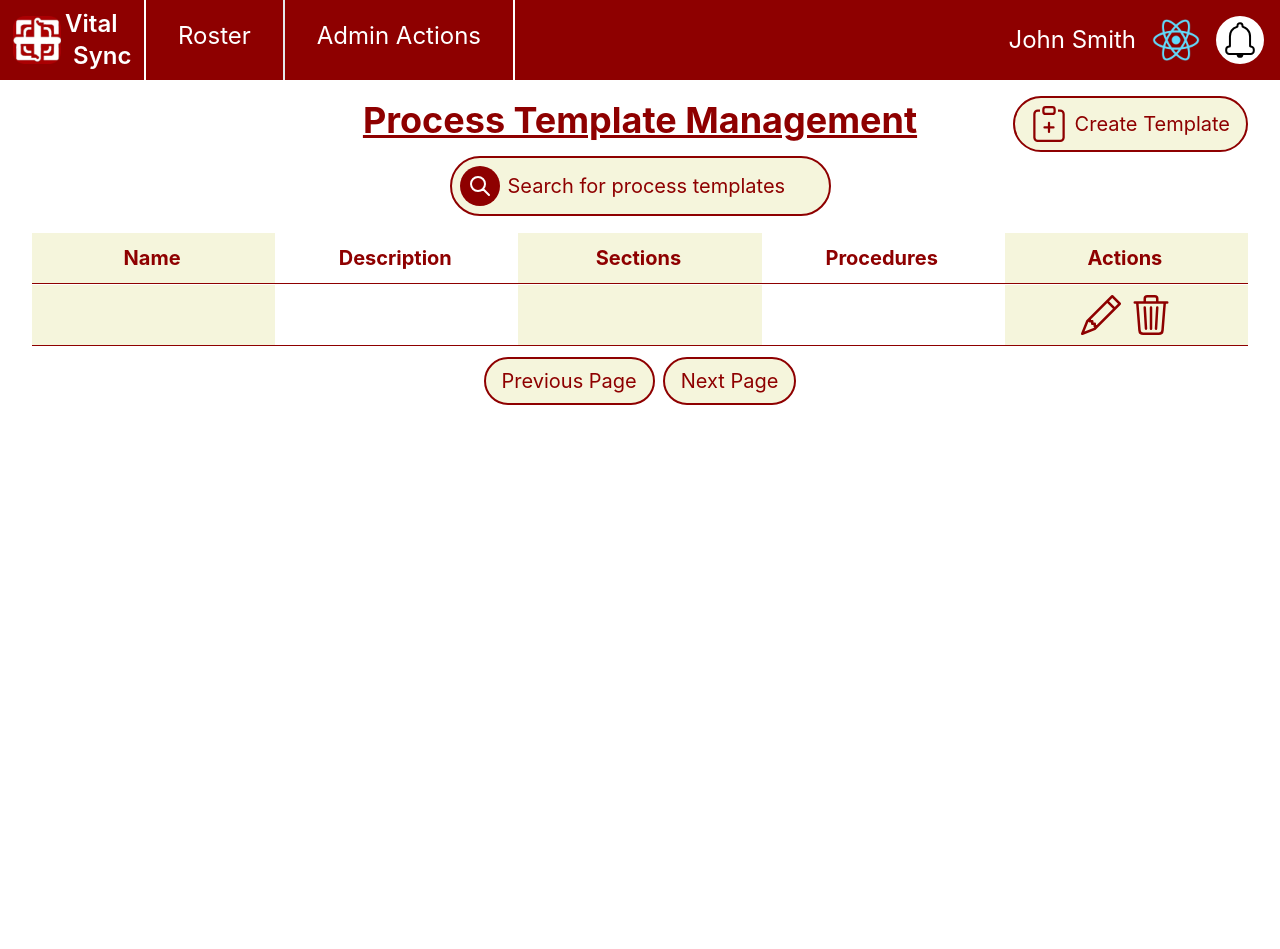
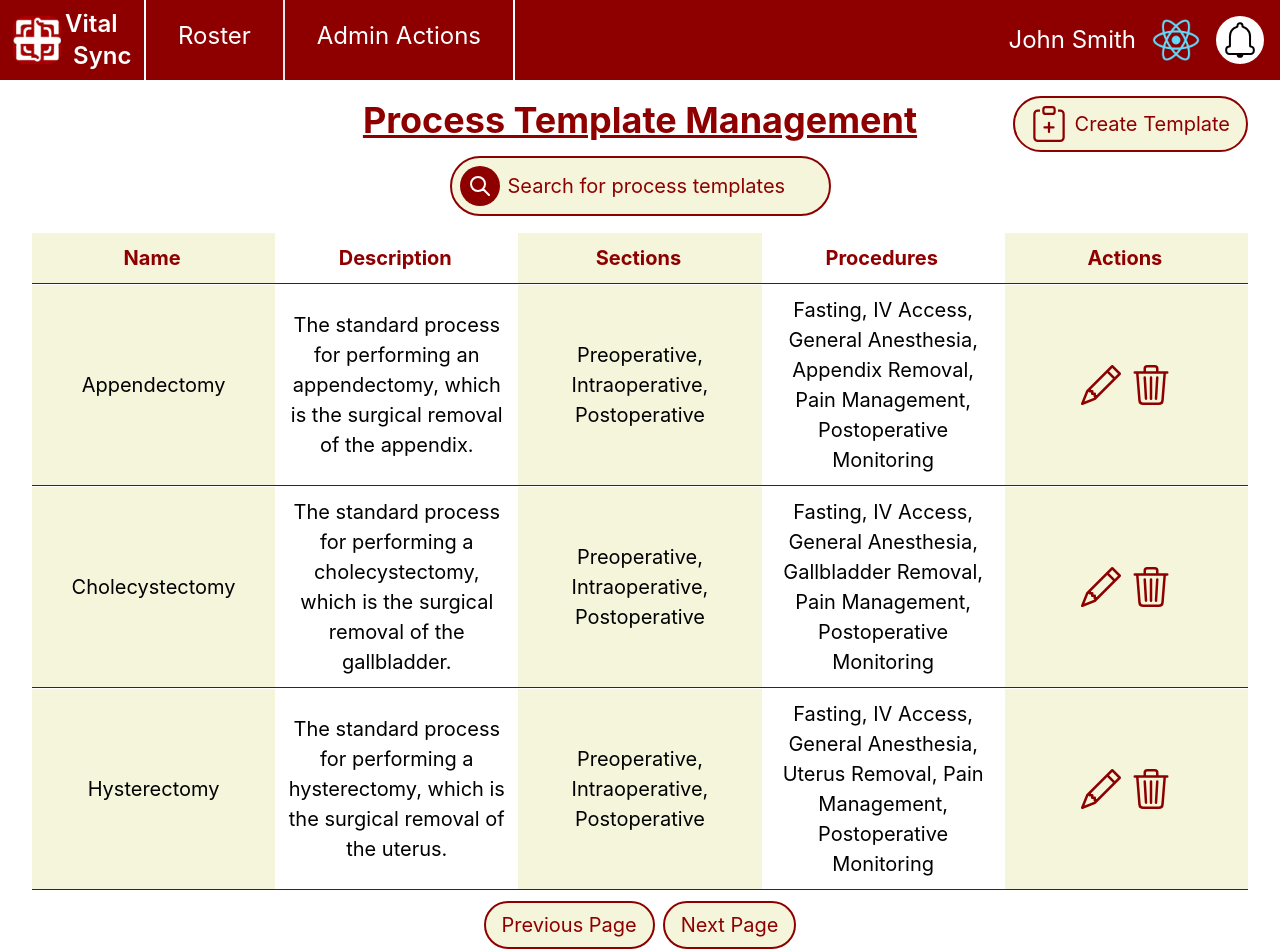
Before and after one commit to furkanagamak/VitalSync, a React (Create React App) app in the folder frontend/: page / in a window 1280 px wide. Before the commit the page ends 800 px from the top, so only its background shows below. Built offline with nearby package versions, Linux system fonts and the light colour scheme.

Commit message:
Added sample process template data.

```diff
--- a/frontend/src/processTemplates.js
+++ b/frontend/src/processTemplates.js
@@ -84,8 +84,41 @@ const ProcessTable = () => {
   const data = React.useMemo(
     () => [
       {
-
-      }
+        name: "Appendectomy",
+        description: "The standard process for performing an appendectomy, which is the surgical removal of the appendix.",
+        sections: "Preoperative, Intraoperative, Postoperative",
+        procedures: "Fasting, IV Access, General Anesthesia, Appendix Removal, Pain Management, Postoperative Monitoring",
+      },
+      {
+        name: "Cholecystectomy",
+        description: "The standard process for performing a cholecystectomy, which is the surgical removal of the gallbladder.",
+        sections: "Preoperative, Intraoperative, Postoperative",
+        procedures: "Fasting, IV Access, General Anesthesia, Gallbladder Removal, Pain Management, Postoperative Monitoring",
+      },
+      {
+        name: "Hysterectomy",
+        description: "The standard process for performing a hysterectomy, which is the surgical removal of the uterus.",
+        sections: "Preoperative, Intraoperative, Postoperative",
+        procedures: "Fasting, IV Access, General Anesthesia, Uterus Removal, Pain Management, Postoperative Monitoring",
+      },
+      {
+        name: "Laminectomy",
+        description: "The standard process for performing a laminectomy, which is the surgical removal of the lamina.",
+        sections: "Preoperative, Intraoperative, Postoperative",
+        procedures: "Fasting, IV Access, General Anesthesia, Lamina Removal, Pain Management, Postoperative Monitoring",
+      },
+      {
+        name: "Mastectomy",
+        description: "The standard process for performing a mastectomy, which is the surgical removal of the breast.",
+        sections: "Preoperative, Intraoperative, Postoperative",
+        procedures: "Fasting, IV Access, General Anesthesia, Breast Removal, Pain Management, Postoperative Monitoring",
+      },
+      {
+        name: "Nephrectomy",
+        description: "The standard process for performing a nephrectomy, which is the surgical removal of the kidney.",
+        sections: "Preoperative, Intraoperative, Postoperative",
+        procedures: "Fasting, IV Access, General Anesthesia, Kidney Removal, Pain Management, Postoperative Monitoring",
+      },
     ],
     []
   );
```
